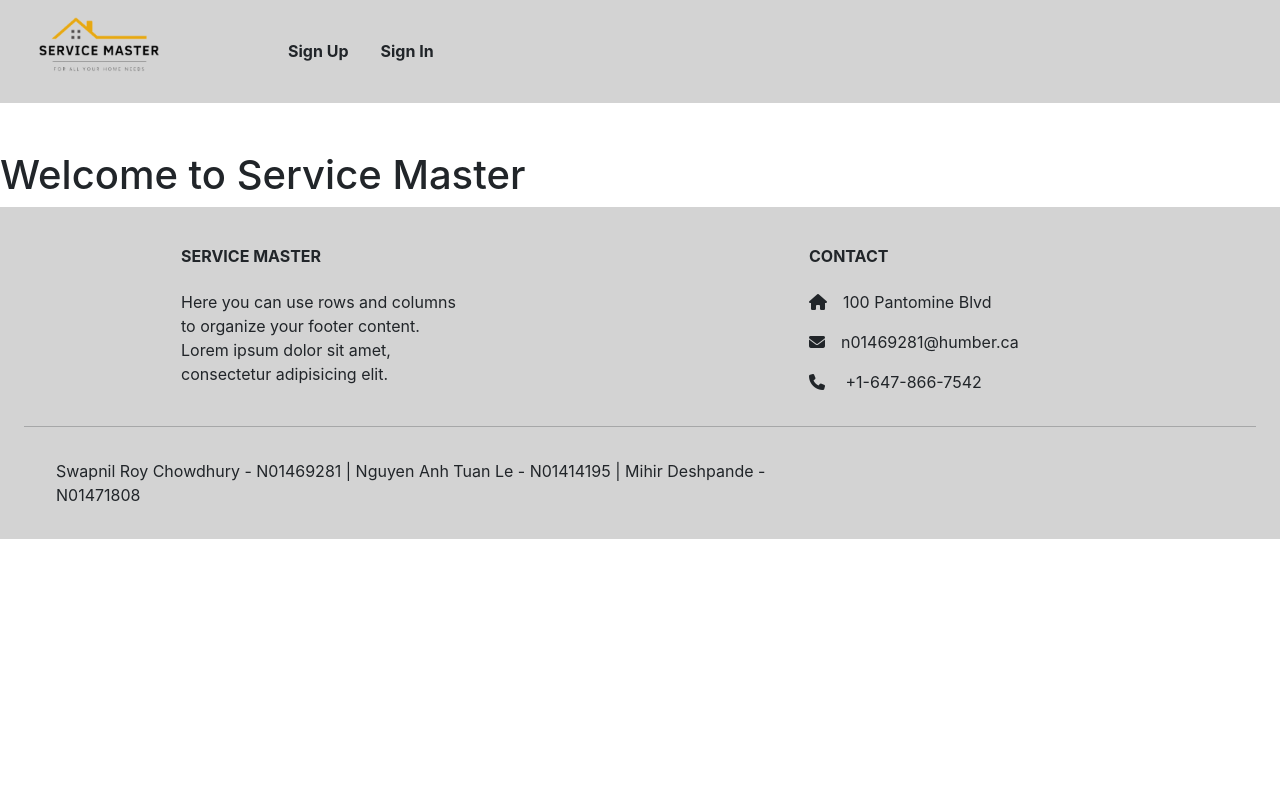
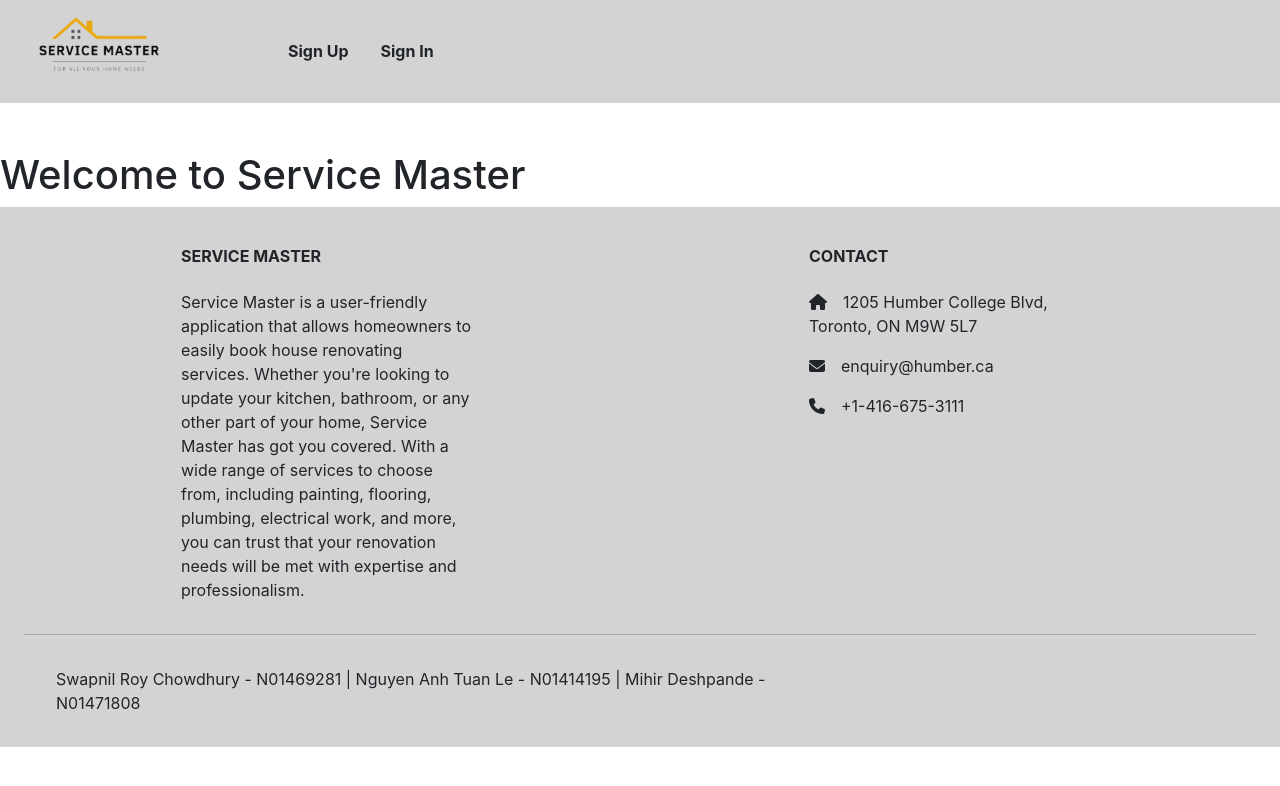
Before and after one commit to 95tuanle/service-master-react, a React (Create React App) app: page / in a window 1280 px wide. Shown: the top 786 px of the page. Built offline with nearby package versions, Linux system fonts and the light colour scheme.

Commit message:
some authorization

```diff
--- a/src/Utilities.tsx
+++ b/src/Utilities.tsx
@@ -1,3 +1,5 @@
 export const AdminString = "ADMIN";
 export const CustomerString = "CUSTOMER";
 export const ProviderString = "PROVIDER";
+export const UrlString = "http://localhost:3000";
+// export const UrlString = "https://service-master-api.cyclic.app";
--- a/src/components/AddService.tsx
+++ b/src/components/AddService.tsx
@@ -11,6 +11,7 @@ interface Service {
 }
 
 const AddService = () => {
+    console.log("???")
     const url = useContext(APIContext)
     const [name, setName] = useState('');
     const [description, setDescription] = useState('');
--- a/src/context/APIContext.tsx
+++ b/src/context/APIContext.tsx
@@ -1,5 +1,6 @@
 import {createContext} from "react";
+import {UrlString} from "../Utilities";
 
-const APIContext = createContext('');
+const APIContext = createContext(UrlString);
 
 export default APIContext
--- a/src/pages/Footer.tsx
+++ b/src/pages/Footer.tsx
@@ -10,17 +10,21 @@ const Footer = () => {
                                 Service Master
                             </h6>
                             <p>
-                                Here you can use rows and columns to organize your footer
-                                content. Lorem ipsum dolor sit amet, consectetur adipisicing
-                                elit.
+                                Service Master is a user-friendly application that allows homeowners to easily book house renovating services. Whether you're looking to update your kitchen, bathroom, or any other part of your home, Service Master has got you covered. With a wide range of services to choose from, including painting, flooring, plumbing, electrical work, and more, you can trust that your renovation needs will be met with expertise and professionalism.
+
+                                {/*The app offers a seamless booking process, allowing you to quickly and easily schedule a service appointment at a time that works best for you. Simply select the service you need, choose a date and time that works for you, and sit back and relax while Service Master takes care of the rest. You can also track the status of your service appointment and receive real-time updates on the progress of your renovation.*/}
+
+                                {/*Service Master also offers competitive pricing, with transparent and upfront quotes for all services. You can trust that you're getting the best value for your money, without any hidden fees or surprises.*/}
+
+                                {/*With Service Master, you can rest assured that your home renovation project is in good hands. Our team of skilled professionals is dedicated to providing high-quality, efficient, and reliable services to meet all of your renovation needs. Try Service Master today and see the difference for yourself.*/}
                             </p>
                         </div>
                         <hr className="w-100 clearfix d-md-none" />
                         <div className="col-md-4 col-lg-3 col-xl-3 mx-auto mt-3">
                             <h6 className="text-uppercase mb-4 font-weight-bold">Contact</h6>
-                            <p><i className="fas fa-home mr-3"></i>100 Pantomine Blvd</p>
-                            <p><i className="fas fa-envelope mr-3"></i>n01469281@humber.ca</p>
-                            <p><i className="fas fa-phone mr-3"></i> +1-647-866-7542</p>
+                            <p><i className="fas fa-home mr-3"></i>1205 Humber College Blvd, Toronto, ON M9W 5L7</p>
+                            <p><i className="fas fa-envelope mr-3"></i>enquiry@humber.ca</p>
+                            <p><i className="fas fa-phone mr-3"></i>+1-416-675-3111</p>
                         </div>
                     </div>
                 </section>
--- a/src/pages/Navigation.tsx
+++ b/src/pages/Navigation.tsx
@@ -3,7 +3,7 @@ import {NavLink} from "react-router-dom";
 import ServiceMasterLogo from '../assets/images/service-master-logo.png';
 import UserContext from "../context/UserContext";
 import {useContext} from "react";
-import {CustomerString} from "../Utilities";
+import {AdminString, CustomerString, ProviderString} from "../Utilities";
 
 interface Props {
     setUser: (user: any) => void
@@ -28,20 +28,20 @@ const Navigation = ({setUser}: Props) => {
                 <div className="collapse navbar-collapse" id="navbarSupportedContent">
                     <ul className="navbar-nav mr-auto fw-bold">
                         {localStorage.getItem("token") ? (
-                            (user?.type === CustomerString) && (
-                                <>
-                                    <li className="nav-item active mr-sm-3"><NavLink className="nav-link text-dark" to='/' onClick={signOut}>Sign Out</NavLink></li>
-                                </>
-                            )
+                            <>
+                                {user?.type === AdminString && (<>
+                                    {/*<li className="nav-item active mr-sm-3"><NavLink className="nav-link text-dark" to='/users'>Users</NavLink></li>*/}
+                                    {/*<li className="nav-item active mr-sm-3"><NavLink className="nav-link text-dark" to='/add-service'>Add Service</NavLink></li>*/}
+                                    {/*<li className="nav-item active mr-sm-3"><NavLink className="nav-link text-dark" to='/list-services'>Services</NavLink></li>*/}
+                                </>)}
+                                {user?.type === CustomerString && (<>
 
-                            // <>
-                            //
-                            //     {/*<li className="nav-item active mr-sm-3"><NavLink className="nav-link text-dark" to='/users'>Users</NavLink></li>*/}
-                            //     {/*<li className="nav-item active mr-sm-3"><NavLink className="nav-link text-dark" to='/add-service'>Add Service</NavLink></li>*/}
-                            //     {/*<li className="nav-item active mr-sm-3"><NavLink className="nav-link text-dark" to='/list-services'>Services</NavLink></li>*/}
-                            //     <li className="nav-item active mr-sm-3"><NavLink className="nav-link text-dark" to='/' onClick={signOut}>Sign Out</NavLink></li>
-                            // </>
+                                </>)}
+                                {user?.type === ProviderString && (<>
 
+                                </>)}
+                                <li className="nav-item active mr-sm-3"><NavLink className="nav-link text-dark" to='/' onClick={signOut}>Sign Out</NavLink></li>
+                            </>
                             ) : (
                             <>
                                 <li className="nav-item active mr-sm-3"><NavLink className="nav-link text-dark" to='/sign-up'>Sign Up</NavLink></li>
--- a/src/pages/SignIn.tsx
+++ b/src/pages/SignIn.tsx
@@ -30,15 +30,13 @@ const SignIn = ({setUser}: Props) => {
             alert("input must not be empty")
         } else {
             try {
-                const tokenResponse = await axios.post(url+'/authentication', {
+                const response = await axios.post(url+'/authentication', {
                     'email': inputs.email,
                     'password': inputs.password,
                 });
-                localStorage.setItem("token", tokenResponse.data);
-                console.log(tokenResponse.data);
-                const userResponse = await axios.get(`${url}/user/current-user`, {headers: {Authorization: `Bearer ${localStorage.getItem("token")}`}});
-                setUser(userResponse.data);
-                console.log(userResponse.data)
+                localStorage.setItem("token", response.data.token);
+                setUser(response.data.user);
+                console.log(response.data);
                 alert('Signed In');
                 navigate('/');
             } catch (error: any) {
--- a/src/pages/SignUp.tsx
+++ b/src/pages/SignUp.tsx
@@ -40,7 +40,7 @@ const SignUp = () => {
                 });
                 console.log(response.data);
                 alert('Signed Up')
-                navigate('sign-in');
+                navigate('/sign-in');
             } catch (error: any) {
                 console.error(error);
                 alert(JSON.stringify(error.response.data))
```
Also changed, not shown: src/App.tsx (+29 -12 lines).
